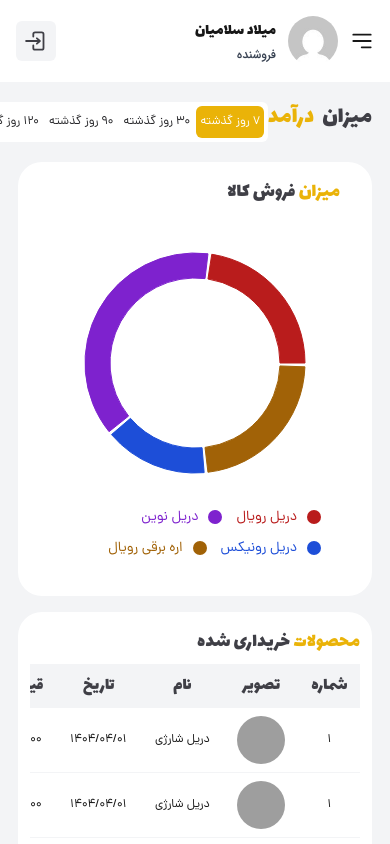
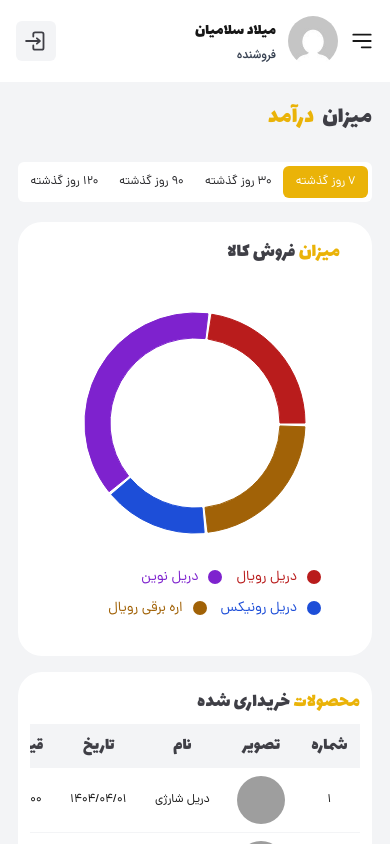
Before and after one commit to milad1385/tool-shop, a Next.js app: page /p-seller/achivement in a window 390 px wide. Built offline with nearby package versions, Linux system fonts and the light colour scheme; grey boxes are pictures that could not be loaded.

Commit message:
add responsive design in achivement page

```diff
--- a/src/app/p-seller/achivement/page.tsx
+++ b/src/app/p-seller/achivement/page.tsx
@@ -15,7 +15,7 @@ export const metadata: Metadata = {
 function page() {
   return (
     <Container>
-      <div className="flex items-center justify-between">
+      <div className="flex flex-col md:flex-row md:items-center justify-between">
         <PageTitle content="میزان درآمد" />
         <Filters
           filterField="last"
```
